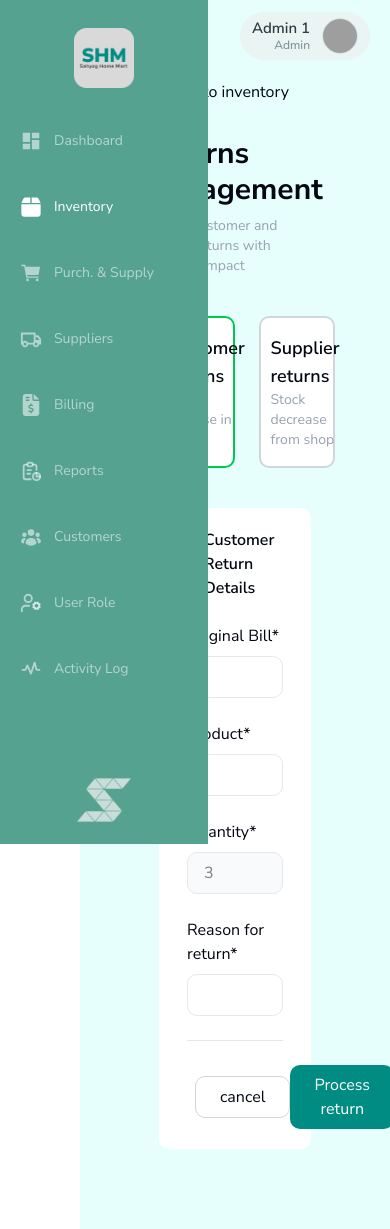
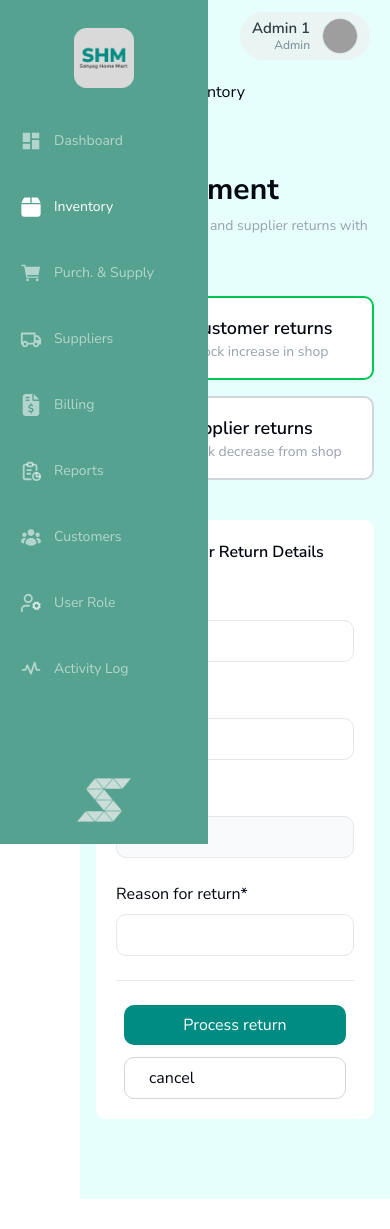
Before and after one commit to mandeep140/showa-grocery-management, a Next.js app in the folder client/: page /client/inventory/return in a window 390 px wide. After the commit the page ends 1199 px from the top, so only its background shows below. Built offline with nearby package versions, Linux system fonts and the light colour scheme; grey boxes are pictures that could not be loaded.

Commit message:
return page mobile

```diff
--- a/client/app/client/inventory/return/page.jsx
+++ b/client/app/client/inventory/return/page.jsx
@@ -11,13 +11,13 @@ import { FaFileAlt } from "react-icons/fa";
 const Return = () => {
     const [returnType, setReturnType] = useState(true);
   return (
-    <div className='w-full min-h-screen px-15 py-20 bg-[#E6FFFD]'>
+    <div className='w-full min-h-screen bg-[#E6FFFD] px-4 py-20 sm:px-6 lg:px-10'>
             <Link href="/client/inventory" className='flex items-center mb-8 hover:text-gray-500 duration-200'> <IoMdArrowBack /> &nbsp; Back to inventory</Link>
             <h1 className='text-3xl font-bold mb-2'>Returns management</h1>
             <p className='text-sm text-gray-400 mb-10'>Process customer and supplier returns with inventory impact</p>
-            <div className='w-[80%] mx-auto flex gap-6 items-center mb-10'>
+            <div className='mx-auto mb-10 flex w-full max-w-5xl flex-col items-center gap-4 md:flex-row md:gap-6'>
                 <div
-                    className={`flex items-center justify-center w-1/2 border-2 ${returnType ? 'border-green-500 bg-white' : 'border-gray-300 bg-white'} rounded-lg py-4 gap-4 cursor-pointer hover:border-green-400 duration-150`}
+                    className={`flex w-full cursor-pointer items-center justify-center gap-4 rounded-lg border-2 py-4 duration-150 md:w-1/2 ${returnType ? 'border-green-500 bg-white' : 'border-gray-300 bg-white'} hover:border-green-400`}
                     onClick={() => setReturnType(true)}
                 >
                     <VscDebugRestart className={`text-4xl ${returnType ? 'text-green-500' : 'text-gray-400'}`} />
@@ -27,7 +27,7 @@ const Return = () => {
                     </div>
                 </div>
                 <div
-                    className={`flex items-center justify-center w-1/2 border-2 ${!returnType ? 'border-green-500 bg-white' : 'border-gray-300 bg-white'} rounded-lg py-4 gap-4 cursor-pointer hover:border-green-400 duration-150`}
+                    className={`flex w-full cursor-pointer items-center justify-center gap-4 rounded-lg border-2 py-4 duration-150 md:w-1/2 ${!returnType ? 'border-green-500 bg-white' : 'border-gray-300 bg-white'} hover:border-green-400`}
                     onClick={() => setReturnType(false)}
                 >
                     <FaBox className={`text-4xl ${!returnType ? 'text-green-500' : 'text-gray-400'}`} />
@@ -38,7 +38,7 @@ const Return = () => {
                 </div>
             </div>
 
-            {returnType ? (<div className='w-[80%] mx-auto rounded-lg bg-white flex flex-col gap-6 px-7 py-5'>
+            {returnType ? (<div className='mx-auto flex w-full max-w-5xl flex-col gap-6 rounded-lg bg-white px-5 py-5 sm:px-7'>
                 <h2 className='font-semibold flex items-center gap-2'><FaFileAlt className='text-green-500 font-semibold text-xl'/>Customer Return Details</h2>
                 <span>
                     <label htmlFor="billNo">Original Bill*</label>
@@ -57,12 +57,12 @@ const Return = () => {
                     <input type="text" name="reason" id="reason" required className='w-full px-4 py-2 mt-2 rounded-lg border border-gray-200' />
                 </span>
                 <hr />
-                <div className='flex w-full items-center justify-between px-2'>
+                <div className='flex w-full flex-col-reverse items-stretch justify-between gap-3 px-2 sm:flex-row sm:items-center'>
                     <Link href="/client/inventory" className='px-6 py-2 border border-gray-300 rounded-lg hover:bg-gray-100 duration-150'>cancel</Link>
                     <button type='submit' className='px-6 py-2 bg-[#008C83] text-white rounded-lg hover:bg-[#007571] duration-200'>Process return</button>
                 </div>
             </div>) : (
-                <div className='w-[80%] mx-auto rounded-lg bg-white flex flex-col gap-6 px-7 py-5'>
+                <div className='mx-auto flex w-full max-w-5xl flex-col gap-6 rounded-lg bg-white px-5 py-5 sm:px-7'>
                     <h2 className='font-semibold flex items-center gap-2'><FaFileAlt className='text-green-500 font-semibold text-xl'/>Supplier Return Details</h2>
                     <span>
                         <label htmlFor="supplier">Supplier*</label>
@@ -81,7 +81,7 @@ const Return = () => {
                         <input type="text" name="reason" id="reason" required className='w-full px-4 py-2 mt-2 rounded-lg border border-gray-200' />
                     </span>
                     <hr />
-                    <div className='flex w-full items-center justify-between px-2'>
+                    <div className='flex w-full flex-col-reverse items-stretch justify-between gap-3 px-2 sm:flex-row sm:items-center'>
                         <Link href="/client/inventory" className='px-6 py-2 border border-gray-300 rounded-lg hover:bg-gray-100 duration-150'>cancel</Link>
                         <button type='submit' className='px-6 py-2 bg-[#008C83] text-white rounded-lg hover:bg-[#007571] duration-200'>Process return</button>
                     </div>
```
